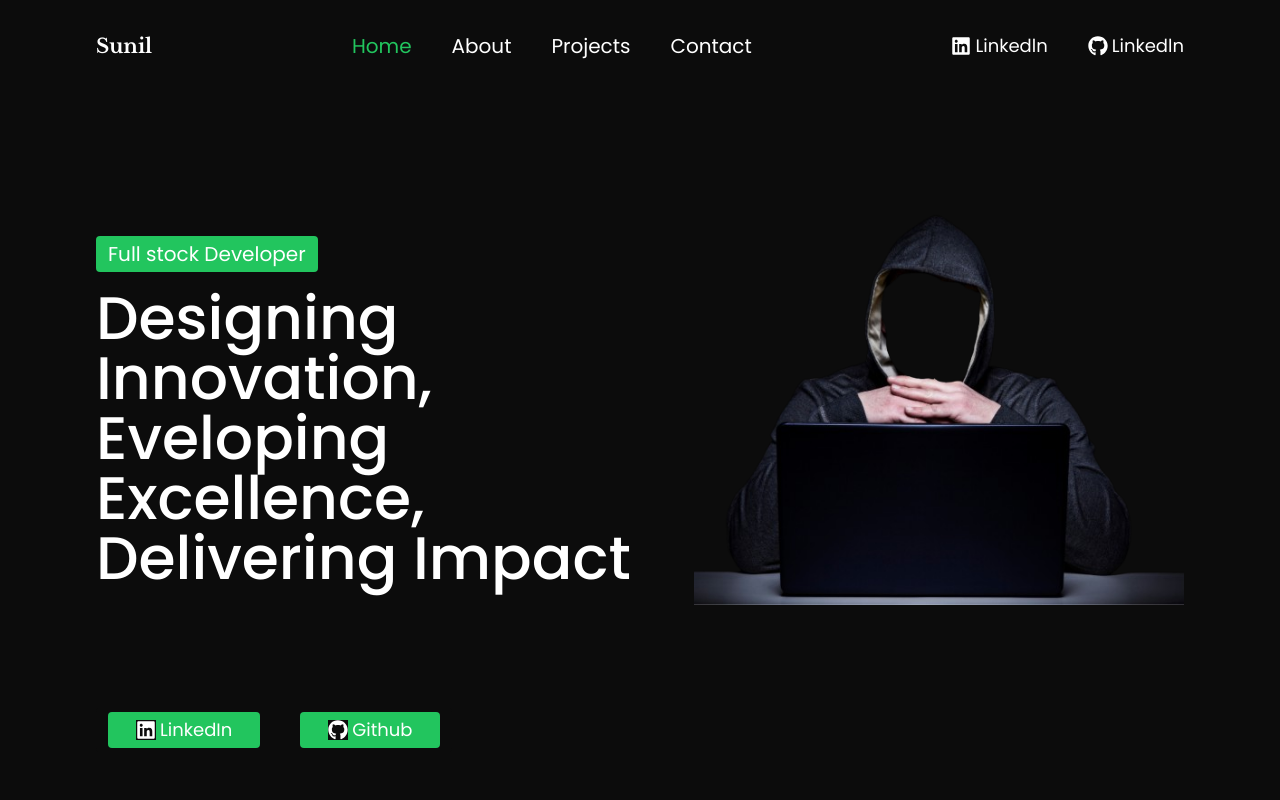
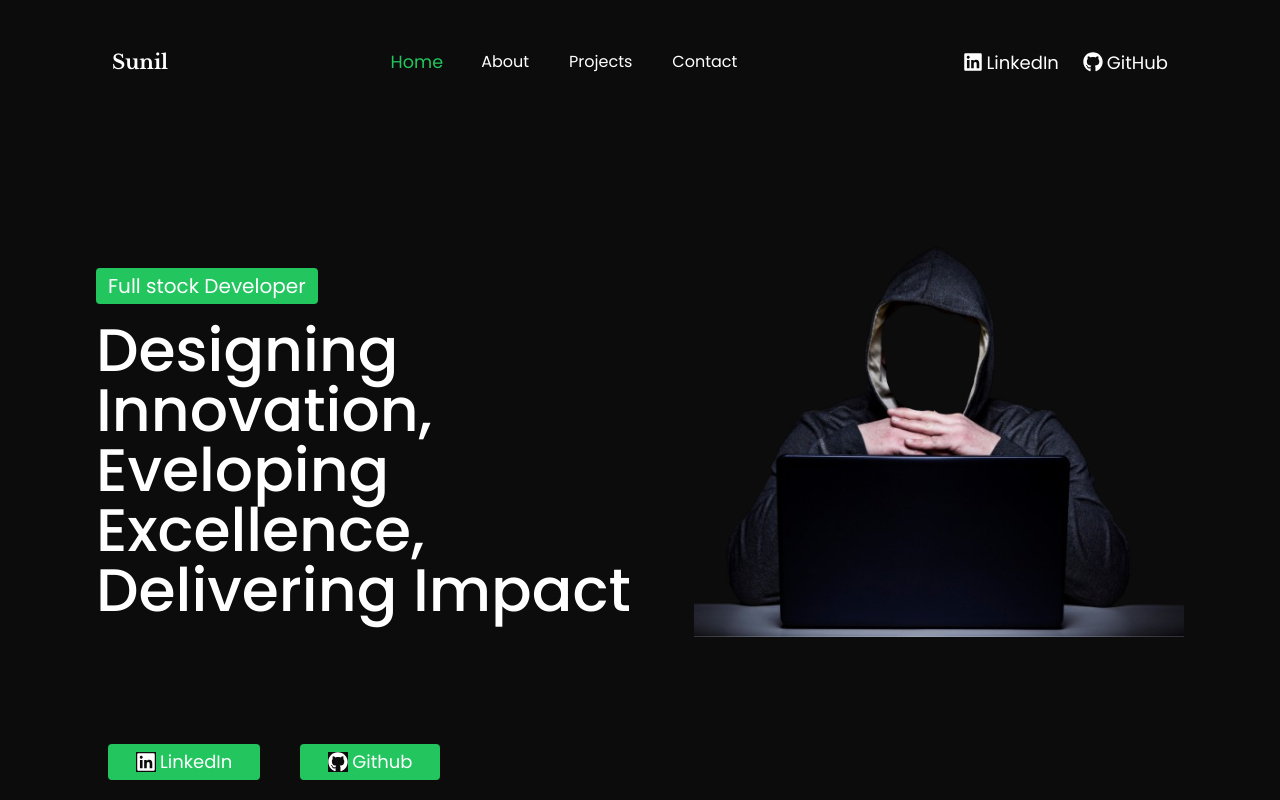
Before and after one commit to sapkotasunil/Portfolio, a React (Vite) app: page / in a window 1280 px wide. Shown: the top 800 px of the page. Built offline with nearby package versions, Linux system fonts and the light colour scheme; a web font is replaced by a local one.

Commit message:
header and footer responsive

```diff
--- a/src/Componenets/Footer.jsx
+++ b/src/Componenets/Footer.jsx
@@ -10,10 +10,10 @@ const Footer = () => {
           className="w-screen h-16 flex justify-between items-center border-solid border-primaryColor drop-shadow-lg border-t  "
         >
           <div className=" text-xl font-logoFont">Sunil</div>
-          <div className="flex items-center gap-1 ">
+          {/* <div className="flex items-center gap-1 ">
             <FaCopyright />
             Copyright@2025
-          </div>
+          </div> */}
           <div className="flex gap-1 items-center ">
             <a href="https://www.facebook.com/sunil.sapkota.7161953">
               <div className=" flex h-10 w-10">
--- a/src/Componenets/Header.jsx
+++ b/src/Componenets/Header.jsx
@@ -1,41 +1,179 @@
-import React from "react";
-import { FaLinkedin } from "react-icons/fa6";
+import React, { useState } from "react";
+import { FaLinkedin, FaGithub } from "react-icons/fa6";
 import { Link, NavLink } from "react-router-dom";
-import { FaGithub } from "react-icons/fa";
-import { motion } from "motion/react";
-import { animate } from "motion/mini";
+import { MdMenu } from "react-icons/md";
+import { IoCloseSharp } from "react-icons/io5";
 
 const Header = () => {
+  const [isMenuOpen, setIsMenuOpen] = useState(false);
+
+  const toggleMenu = () => {
+    setIsMenuOpen(!isMenuOpen);
+  };
+
   return (
-    <>
-      <nav className="  lg:flex justify-between  mt-8 text-xl ">
-        <Link className="font-logoFont font-semibold" to="/">
+    <nav className="relative px-4 py-4 mt-8 border-solid border-primaryColor lg:border-none border-b">
+      <div className="flex items-center justify-between">
+        <Link className="font-logoFont font-semibold text-xl" to="/">
           Sunil
         </Link>
-        <div className="flex   gap-10 justify-center items-center pr -20">
-          <NavLink to="/">Home</NavLink>
-          <NavLink to="/about">About</NavLink>
-          <NavLink to="/projects">Projects</NavLink>
-          <NavLink to="/contact">Contact</NavLink>
+
+        {/* Mobile menu button */}
+        <button
+          onClick={toggleMenu}
+          className="lg:hidden p-2 rounded-md hover:bg-gray-100"
+          aria-label="Toggle menu"
+        >
+          {isMenuOpen ? (
+            <IoCloseSharp className="w-6 h-6" />
+          ) : (
+            <MdMenu className="w-6 h-6" />
+          )}
+        </button>
+
+        {/* Desktop Navigation */}
+        <div className="hidden lg:flex items-center gap-10">
+          <NavLink
+            to="/"
+            className={({ isActive }) =>
+              isActive
+                ? "text-green-500 scale-[1.1] duration-200"
+                : "hover:text-green-500 scale-100 duration-200"
+            }
+          >
+            Home
+          </NavLink>
+          <NavLink
+            to="/about"
+            className={({ isActive }) =>
+              isActive
+                ? "text-green-500 scale-[1.1] duration-200"
+                : "hover:text-green-500 scale-100 duration-200"
+            }
+          >
+            About
+          </NavLink>
+          <NavLink
+            to="/projects"
+            className={({ isActive }) =>
+              isActive
+                ? "text-green-500 scale-[1.1] duration-200"
+                : "hover:text-green-500 scale-100 duration-200"
+            }
+          >
+            Projects
+          </NavLink>
+          <NavLink
+            to="/contact"
+            className={({ isActive }) =>
+              isActive
+                ? "text-green-500 scale-[1.1] duration-200"
+                : "hover:text-green-500 scale-100 duration-200 "
+            }
+          >
+            Contact
+          </NavLink>
         </div>
-        <div className="flex justify-between gap-10 items-center ">
+
+        {/* Social Links - Desktop */}
+        <div className="hidden lg:flex items-center gap-6">
           <a
-            className="font-logoFont flex items-center gap-1 "
+            className="flex items-center gap-1 hover:text-green-500 transition-colors"
             href="https://www.linkedin.com/in/sunil-sapkota-88026a32a/"
+            target="_blank"
+            rel="noopener noreferrer"
           >
-            <FaLinkedin />
-            <h1 className="text-[18px]"> Linkedln</h1>
+            <FaLinkedin className="w-5 h-5" />
+            <span className="text-[18px]">LinkedIn</span>
           </a>
           <a
+            className="flex items-center gap-1 hover:text-green-500 transition-colors"
             href="https://github.com/sapkotasunil"
-            className="font-logoFont flex items-center gap-1 "
+            target="_blank"
+            rel="noopener noreferrer"
           >
-            <FaGithub />
-            <h1 className="text-[18px]"> Linkedln</h1>
+            <FaGithub className="w-5 h-5" />
+            <span className="text-[18px]">GitHub</span>
           </a>
         </div>
-      </nav>
-    </>
+      </div>
+
+      {/* Mobile Navigation */}
+      <div
+        className={`lg:hidden absolute top-full left-0 right-0 bg-white shadow-lg transition-all duration-400 ease-in-out  ${
+          isMenuOpen ? "opacity-100 visible" : "opacity-0 invisible"
+        }`}
+      >
+        <div className="flex flex-col p-4 space-y-4">
+          <NavLink
+            to="/"
+            className={({ isActive }) =>
+              `block px-4 py-2 rounded-md ${
+                isActive ? "bg-green-50 text-green-500" : "hover:bg-gray-50"
+              }`
+            }
+            onClick={() => setIsMenuOpen(false)}
+          >
+            Home
+          </NavLink>
+          <NavLink
+            to="/about"
+            className={({ isActive }) =>
+              `block px-4 py-2 rounded-md ${
+                isActive ? "bg-green-50 text-green-500" : "hover:bg-gray-50"
+              }`
+            }
+            onClick={() => setIsMenuOpen(false)}
+          >
+            About
+          </NavLink>
+          <NavLink
+            to="/projects"
+            className={({ isActive }) =>
+              `block px-4 py-2 rounded-md ${
+                isActive ? "bg-green-50 text-green-500" : "hover:bg-gray-50"
+              }`
+            }
+            onClick={() => setIsMenuOpen(false)}
+          >
+            Projects
+          </NavLink>
+          <NavLink
+            to="/contact"
+            className={({ isActive }) =>
+              `block px-4 py-2 rounded-md ${
+                isActive ? "bg-green-50 text-green-500" : "hover:bg-gray-50"
+              }`
+            }
+            onClick={() => setIsMenuOpen(false)}
+          >
+            Contact
+          </NavLink>
+
+          {/* Social Links - Mobile */}
+          <div className="flex flex-col space-y-2 pt-4 border-t">
+            <a
+              className="flex items-center gap-2 px-4 py-2 hover:bg-gray-50 rounded-md"
+              href="https://www.linkedin.com/in/sunil-sapkota-88026a32a/"
+              target="_blank"
+              rel="noopener noreferrer"
+            >
+              <FaLinkedin className="w-5 h-5" />
+              <span>LinkedIn</span>
+            </a>
+            <a
+              className="flex items-center gap-2 px-4 py-2 hover:bg-gray-50 rounded-md"
+              href="https://github.com/sapkotasunil"
+              target="_blank"
+              rel="noopener noreferrer"
+            >
+              <FaGithub className="w-5 h-5" />
+              <span>GitHub</span>
+            </a>
+          </div>
+        </div>
+      </div>
+    </nav>
   );
 };
 
```
